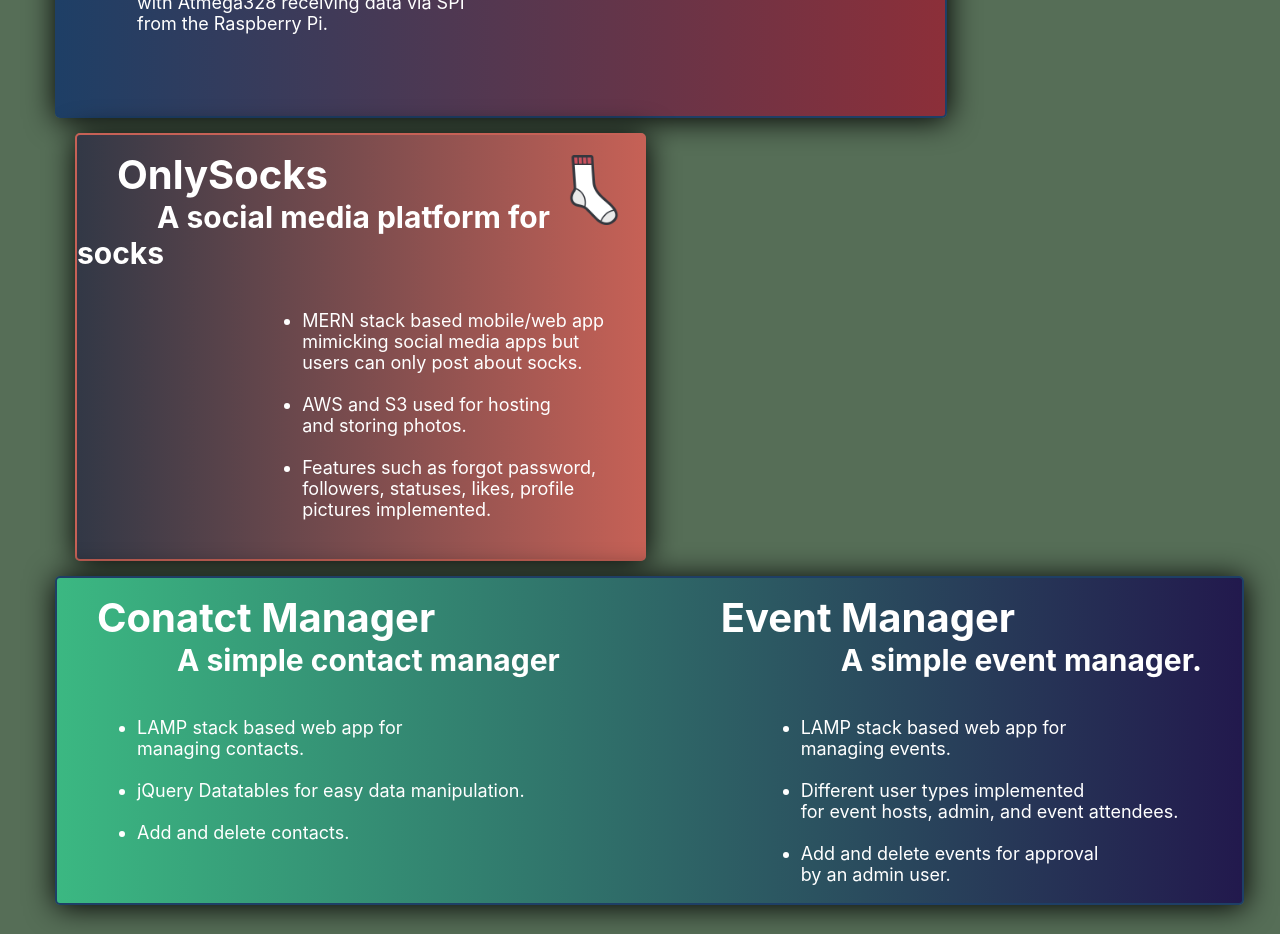
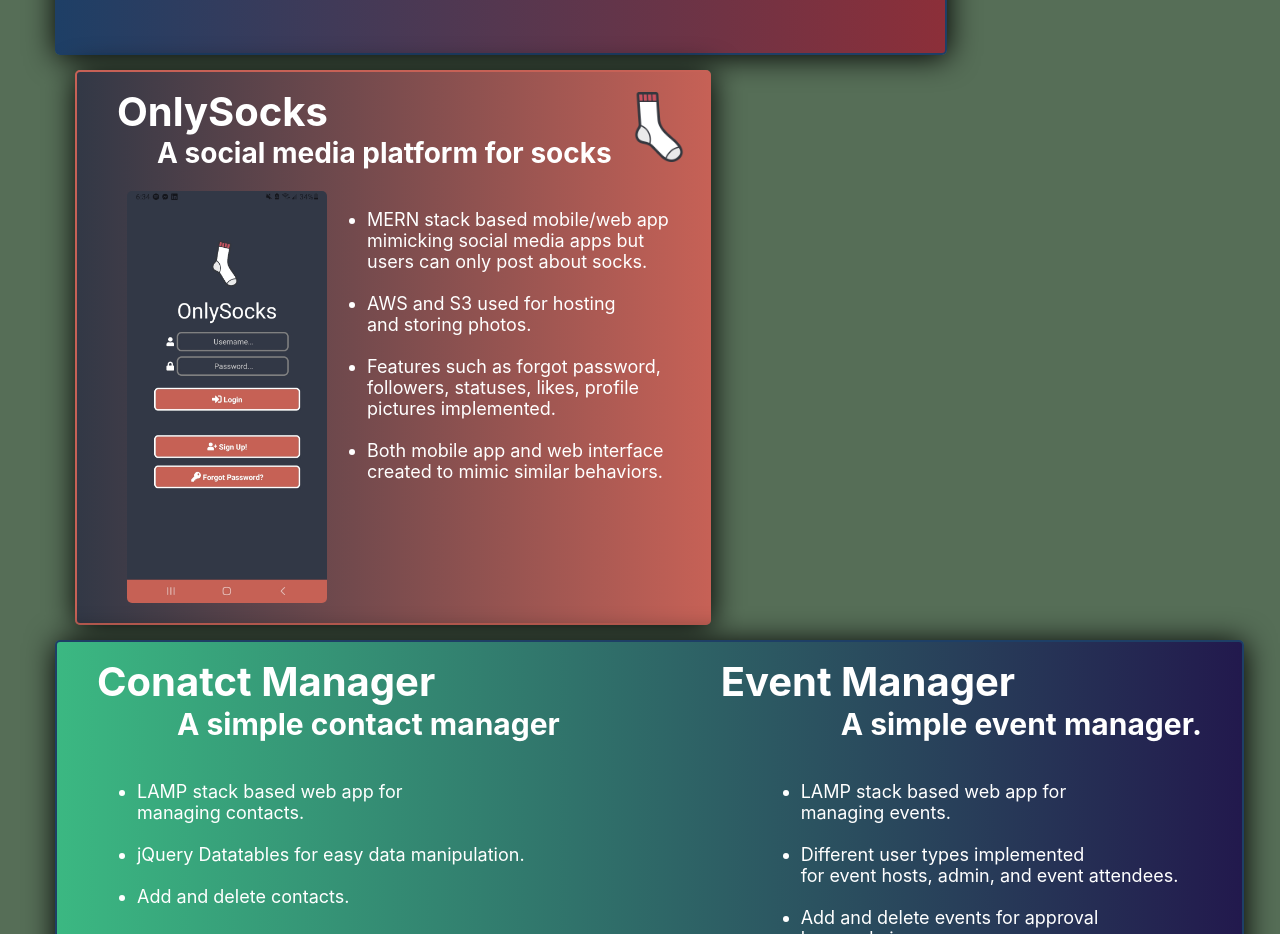
Before and after one commit to Steven7926/PortfolioSite, a React (Create React App) app in the folder portfoliosite/: page / in a window 1280 px wide. Shown: the part 4080-5014 px from the top of the page. Built offline with nearby package versions, Linux system fonts and the light colour scheme; grey boxes are pictures that could not be loaded.

Commit message:
new ux changes

```diff
--- a/portfoliosite/src/components/Education.js
+++ b/portfoliosite/src/components/Education.js
@@ -4,7 +4,6 @@
 import { Fade } from "react-reveal";
 import ucf from '../assets/UCFlogo.png';
 import fam from '../assets/fam.jpg';
-import GradPhoto from "./GradPhoto";
 
 function Education() {
 
--- a/portfoliosite/src/components/Footer.js
+++ b/portfoliosite/src/components/Footer.js
@@ -1,13 +1,11 @@
 import React from "react";
+function Footer() {
 
-
-function Footer() {
     return (
-        <div className="head">
-            <div className = "center">
-                <span style={{ fontSize: '20px'}}>Designed and built by Steven Hudson </span>
+        <div id="footer" className="head">
+            <div>
+                <span style={{ fontSize: '20px' }}> Designed and Built by Steven Hudson <br /> No Template Used!</span>
             </div>
         </div>
-    );
-}
-export default Footer;
+    )
+} export default Footer;
--- a/portfoliosite/src/components/GradPhoto.js
+++ /dev/null
@@ -1,24 +0,0 @@
-import React from "react";
-import $ from "jquery";
-
-function GradPhoto() {
-
-    if ($(window).width() < 960) {
-        return (
-            <div>
-
-            </div>
-
-        );
-    }
-    else {
-        return (
-            <div>
-
-            </div>
-
-        );
-    }
-
-
-} export default GradPhoto;
--- a/portfoliosite/src/components/Leadership.js
+++ b/portfoliosite/src/components/Leadership.js
@@ -9,7 +9,7 @@
 
 function Leadership() {
     return (
-     <div id="leadership" className="head projectstop">
+     <div id="leadership" className="head projectstop" style={{ marginBottom: '5vh'}}>
         <Fade bottom duration={2000} distance="40px">
                 <div>
                     <span style={{ fontSize: '50px', marginLeft: '5px' }}><b>Leadership </b></span>
@@ -20,14 +20,14 @@
                         <div style={{ marginTop: '15px' }}>
                             <div>
                                 <span style={{ fontSize: '40px', marginLeft: '40px' }}><b>Association of Computer Machinery <span className = "ACMack">(ACM)</span></b> </span>
-                                <img src={ucf} style={{ width: '10vh', marginRight: '90px', float: 'right' }} alt="UCF Logo" />
+                                <span style={{ marginLeft: '115px'}}><img src={ucf} style={{ width: '10vh', marginRight: '20px', float: 'right' }} alt="UCF Logo" /></span>
                             </div>
                             <div>
                                 <span className = "responsibility"><b>Web & Mobile Dev Director</b></span>
                             </div>
                         </div>
                         <div>
-                            <div style={{ marginRight: '5vh', float: 'right' }}>
+                            <div className = "ACMLead">
                                     <br />
                                     <img src={acm} className = "ucfACMlogo" alt="ACM Logo" />
                                     <br />
@@ -35,13 +35,16 @@
                             <div style={{ marginLeft: '5vh', float: 'left' }}>
                                     <br />
                                     <ul>
-                                        <li><span>Teach students the fundamentals of <br /> web and mobile development</span></li>
+                                        <li><span>Teach students the fundamentals of <br /> web and mobile development.</span></li>
                                         <br />
-                                        <li><span>Introduce basic front end and back <br /> end development concepts to club members</span></li>
+                                        <li><span>Introduce basic front end and back <br /> end development concepts to club members.</span></li>
                                         <br />
-                                        <li><span>Promote fun side projects and help <br /> club members who pursued them</span></li>
+                                        <li><span>Promote fun side projects and help <br /> club members who pursued them.</span></li>
                                         <br />
                                         <li><span>Answer any questions club members <br />had about development.</span></li>
+                                        <br/>
+                                        <li style={{ marginBottom: '58px' }}><span>Teach and run workshops on<br />introduction web development material.</span></li>
+
                                     </ul>
                             </div>
                         </div>
@@ -58,7 +61,7 @@
                                 </div>
                             </div>
                             <div>
-                                <div style={{ marginRight: '5vh', float: 'right' }}>
+                                <div style={{ float: 'left'}}>
                                         <br />
                                         <ul>
                                             <li><span>Schedule and coordinate <br /> tasks and responsibilities <br /> to ensure deadlines were met.</span></li>
@@ -66,22 +69,20 @@
                                             <li><span>Motivate team members and <br /> manage time efficiently. </span></li>
                                             <br />
                                             <li><span>Provide ideas and possible <br /> solutions to road blocks that <br /> team members faced. </span></li>
-                                            <br/>
+                                            <br />
                                             <li><span>Promote teamwork and efficiency <br />  in a healthy team setting </span></li>
                                         </ul>
                                         <br />
                                 </div>
                                 <div style={{ float: 'left' }}>
                                         <br />
-                                        <img src={magicmedsapp} style={{ width: '24vh', marginLeft: '50px', float: 'right', borderRadius: '5px' }} alt="MagicMeds App" />
+                                        <img src={magicmedsapp} style={{ width: '22vh', marginLeft: '70px', float: 'right', borderRadius: '5px' }} alt="MagicMeds App" />
                                         <br />
                                 </div>
                             </div>
                         </div>
                     </div>
                 </div>
-                <br />
-
         </Fade>
      </div>
     );
--- a/portfoliosite/src/components/Main.js
+++ b/portfoliosite/src/components/Main.js
@@ -14,9 +14,6 @@
             <div>
                 <Header />
                 <Introduction />
-                <br />
-                <br />
-                <br />
                 <WorkExperience />
                 <Education />
                 <Skills />
--- a/portfoliosite/src/components/Projects.js
+++ b/portfoliosite/src/components/Projects.js
@@ -4,6 +4,7 @@
 import { Fade } from "react-reveal";
 import magicmeds from '../assets/magicmeds.png';
 import sock from '../assets/sock.png';
+import onlysocks from '../assets/OnlySocks.jpg';
 
 
 function Projects() {
@@ -52,10 +53,15 @@
                                         <img src={sock} style={{ width: '10vh', marginRight: '10px', float: 'right' }} alt="OnlySock Logo" />
                                     </div>
                                     <div>
-                                        <span style={{ fontSize: '30px', marginLeft: '10vh' }}><b>A social media platform for socks</b></span>
+                                        <span style={{ fontSize: '28px', marginLeft: '10vh' }}><b>A social media platform for socks</b></span>
                                     </div>
                                 </div>
                                 <div>
+                                    <div style={{ float: 'left' }}>
+                                        <br />
+                                        <img src={onlysocks} className = "thesockapp" alt="OnlySocks App" />
+                                        <br />
+                                    </div>
                                     <div style={{ marginRight: '5vh', float: 'right' }}>
                                             <br />
                                             <ul>
@@ -64,6 +70,8 @@
                                                 <li><span>AWS and S3 used for hosting <br />and storing photos.</span></li>
                                                 <br />
                                                 <li><span>Features such as forgot password,  <br />followers, statuses, likes,  profile  <br />pictures implemented. </span></li>
+                                                <br />
+                                                <li><span>Both mobile app and web interface<br /> created to mimic similar behaviors.</span></li>
                                             </ul>
                                             <br />
                                     </div>
--- a/portfoliosite/src/components/Skills.js
+++ b/portfoliosite/src/components/Skills.js
@@ -24,7 +24,7 @@
                     <div style={{ marginTop: '15px' }}>
                         <div className="skills">
                             <div style={{ overflow: 'hidden', marginTop: '15px' }}>
-                                <div class="skillslang">
+                                <div className="skillslang">
                                     <span><b>Frameworks, Libraries, and Technologies</b></span>
                                 </div>
                                 <div style={{ overflow: 'hidden' }}>
@@ -143,7 +143,7 @@
                             </div>
                         </div>
                     </div>
-                    '<div style={{ float: 'left' }}>
+                    <div style={{ float: 'left' }}>
                         <b>Confidence with Languages</b>
                         <br />
                         <div style={{ overflow: 'hidden' }}>
--- a/portfoliosite/src/css/Portfolio.css
+++ b/portfoliosite/src/css/Portfolio.css
@@ -117,7 +117,8 @@
     box-shadow: 1px 2px 30px black;
     margin-top: 15px;
     margin-left: 5vh;
-    float: left
+    float: left;
+    width: 100%;
 }
 
 .contactmanager {
@@ -322,13 +323,41 @@
 
 .ucfACMlogo {
     width: 40vh;
-    margin-right: 20px;
     border-radius: 5px;
 }
 
 .responsibility {
     font-size: 30px;
     margin-left: 15vh;
+}
+
+
+#magicframe {
+    width: 605px;
+    height: 340px;
+    border-radius: 5px;
+    margin-bottom: 27px;
+    margin-bottom: 79px;
+}
+
+.ACMLead {
+    margin-right: -1vh;
+    float: right;
+}
+
+.thesockapp {
+    width: 200px;
+    margin-left: 50px;
+    float: right;
+    border-radius: 5px;
+    margin-bottom: 20px;
+}
+
+#footer {
+    margin-bottom: 3vh;
+    font-style: oblique;
+    font-weight: bold;
+    text-align: center;
 }
 
 
@@ -455,7 +484,7 @@
 
 
 /* CSS for Laptops*/
-@media only screen and (min-width : 768px) and (max-width: 1540px){
+@media only screen and (min-width : 768px) and (max-width: 1540px) {
 
     .hello {
         font-size: 65px;
@@ -481,7 +510,6 @@
     .ucfACMlogo {
         width: 30vh;
         margin-right: 20px;
-        border-radius: 5px;
     }
 
     .teamlead {
@@ -515,7 +543,6 @@
     }
 
     .magicmed {
-
     }
 
     .onlysocks {
@@ -536,4 +563,9 @@
     .responsibility {
         margin-left: 22vh;
     }
+
+    .ACMLead {
+        margin-right: 5vh;
+        float: right;
+    }
 }
```
Also changed, not shown: portfoliosite/src/assets/OnlySocks.jpg (added).
